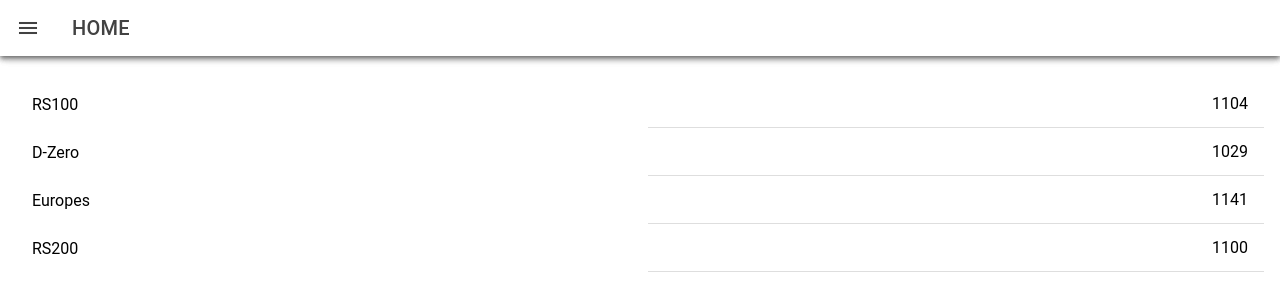
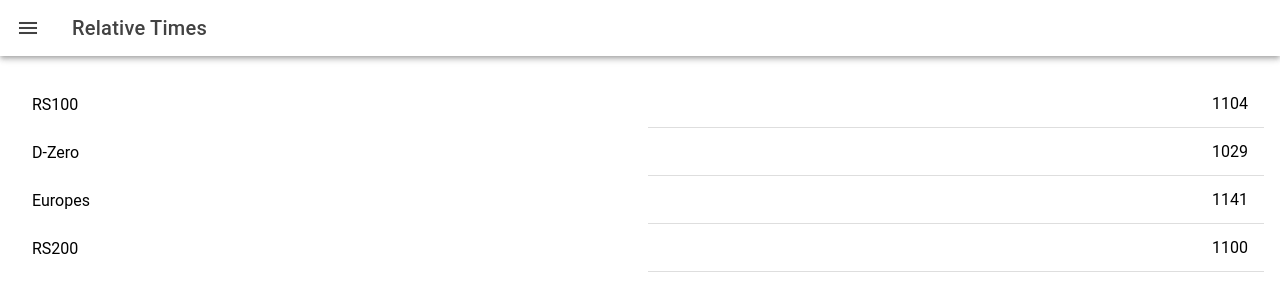
Before and after one commit to gmlogan/PyCalc, a React (Vite) app: page /home in a window 1280 px wide. Shown: the top 300 px of the page. Built offline with nearby package versions, Linux system fonts and the light colour scheme.

Commit message:
Updated so opens on listpage

```diff
--- a/src/App2.tsx
+++ b/src/App2.tsx
@@ -58,7 +58,8 @@ const App: React.FC = () => (
     <IonReactRouter>
       <Menu />
       <IonRouterOutlet id="main">
-        <Route path="/home" component={Home} exact={true} />
+        <Route path="/home" component={ListPage} exact={true} />
+        <Route path="/h" component={ListPage} exact={true} />
         <Route path="/settings" component={Settings} exact={true} />
 
         <Route path="/times" component={TimesPage} exact={true} />
--- a/src/pages/Home.tsx
+++ b/src/pages/Home.tsx
@@ -10,12 +10,12 @@ import {
 import React from "react";
 import ListPage from "./ListPage";
 
-const Home = () => {
+const Home: React.FC = () => {
   return (
     <IonPage>
       <IonHeader>
         <IonToolbar>
-          <IonTitle>HOME</IonTitle>
+          <IonTitle>MyPyCalc</IonTitle>
           <IonButtons slot="start">
             <IonMenuButton />
           </IonButtons>
--- a/src/pages/ListPage.tsx
+++ b/src/pages/ListPage.tsx
@@ -1,9 +1,11 @@
 import {
+  IonButtons,
   IonContent,
   IonHeader,
   IonItem,
   IonLabel,
   IonList,
+  IonMenuButton,
   IonPage,
   IonTitle,
   IonToolbar,
@@ -20,7 +22,10 @@ const ListPage: React.FC = () => {
     <IonPage>
       <IonHeader>
         <IonToolbar>
-          <IonTitle>Boat List</IonTitle>
+          <IonTitle>Relative Times</IonTitle>
+          <IonButtons slot="start">
+            <IonMenuButton />
+          </IonButtons>
         </IonToolbar>
       </IonHeader>
 
--- a/src/pages/Times.tsx
+++ b/src/pages/Times.tsx
@@ -38,7 +38,7 @@ const TimesPage: React.FC = () => {
     <IonPage>
       <IonHeader>
         <IonToolbar>
-          <IonTitle>Time settings - Zustand</IonTitle>
+          <IonTitle>Set Start & End Times</IonTitle>
           <IonButtons slot="start">
             <IonMenuButton />
           </IonButtons>
--- a/vite.config.ts
+++ b/vite.config.ts
@@ -6,9 +6,4 @@ import { VitePWA } from "vite-plugin-pwa";
 // https://vitejs.dev/config/
 export default defineConfig({
   plugins: [react(), legacy(), VitePWA({ registerType: "autoUpdate" })],
-  test: {
-    globals: true,
-    environment: "jsdom",
-    setupFiles: "./src/setupTests.ts",
-  },
 });
```
